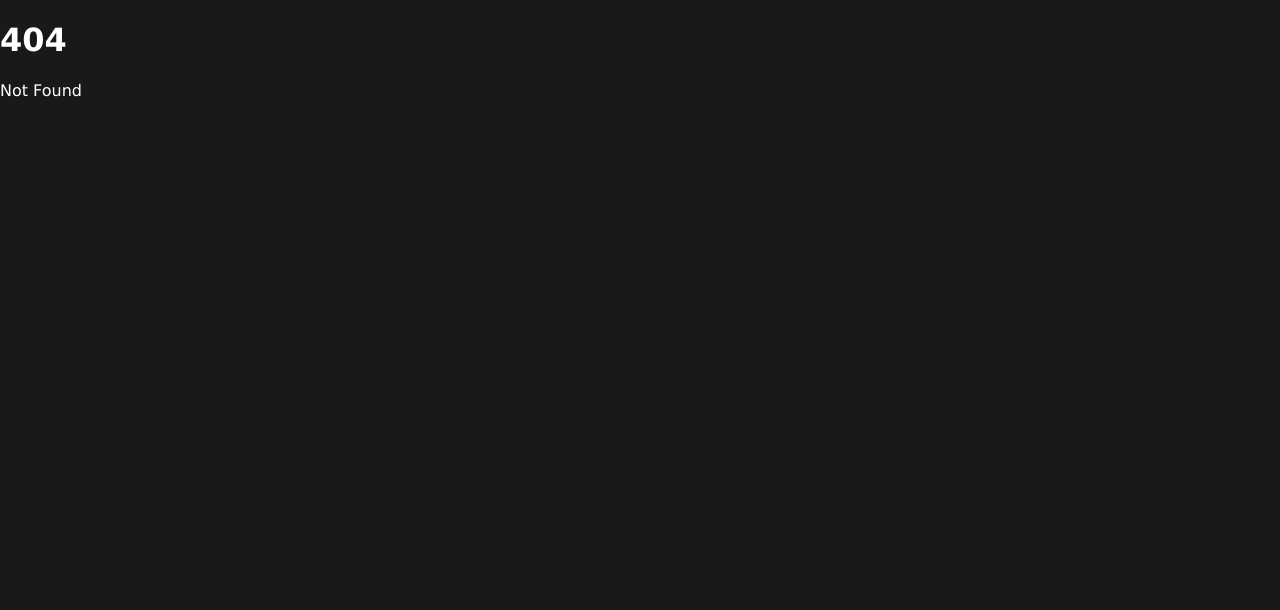
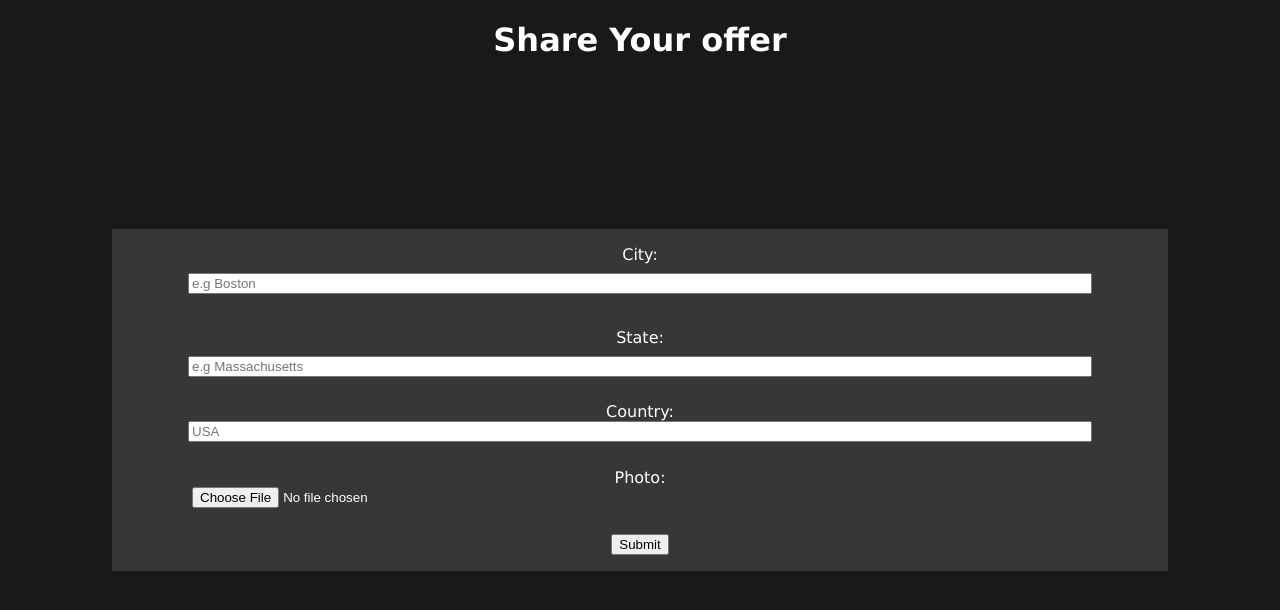
Before and after one commit to Irond76/rideshare_garbage, a SvelteKit app: page /add-info in a window 1280 px wide. Before the commit this address had no page. Shown: the top 610 px of the page. Built offline with nearby package versions, Linux system fonts and the light colour scheme.

Commit message:
added form route and form

```diff
--- /dev/null
+++ b/src/routes/add-info/+page.svelte
@@ -0,0 +1,51 @@
+<div class="header">
+    <div>
+        <h1>Share Your offer</h1>
+    </div>
+    <div>
+        <form >
+            <label for="city">City: </label>
+            <input type="text" name="city" id="city" placeholder="e.g Boston">
+            <br>
+            <label for="state"> State: </label>
+            <input type="text" name="state" id="state" placeholder="e.g Massachusetts">
+            <br>
+            <label for="country">Country: </label>
+            <input type="text" name="country" placeholder="USA">
+            <br>
+            <label for="image">Photo:</label>
+            <input type="file" name="image" accept=".png, .jpg, .jpeg">
+            <br>
+            <button type="submit">Submit</button>
+        </form>
+    </div>
+</div>
+
+
+
+<style>
+    .header {
+        display: grid;
+        grid-template-rows: 1fr 1fr 1fr;
+        width: 90dvw;
+        height: 100dvh;
+        margin: auto;
+        text-align: center;
+    }
+    form {
+        display: grid;
+        grid-template-rows: 1fr 1fr 1fr 1fr 1fr;
+        margin: 0 auto;
+        width: 80dvw;
+        padding: 1em;
+        background-color: rgb(55, 55, 55);
+    }
+    input {
+        margin: 0 auto .5em auto;
+        width: 70dvw;
+
+    }
+    button {
+        margin: 0 auto;
+    }
+</style>
```
